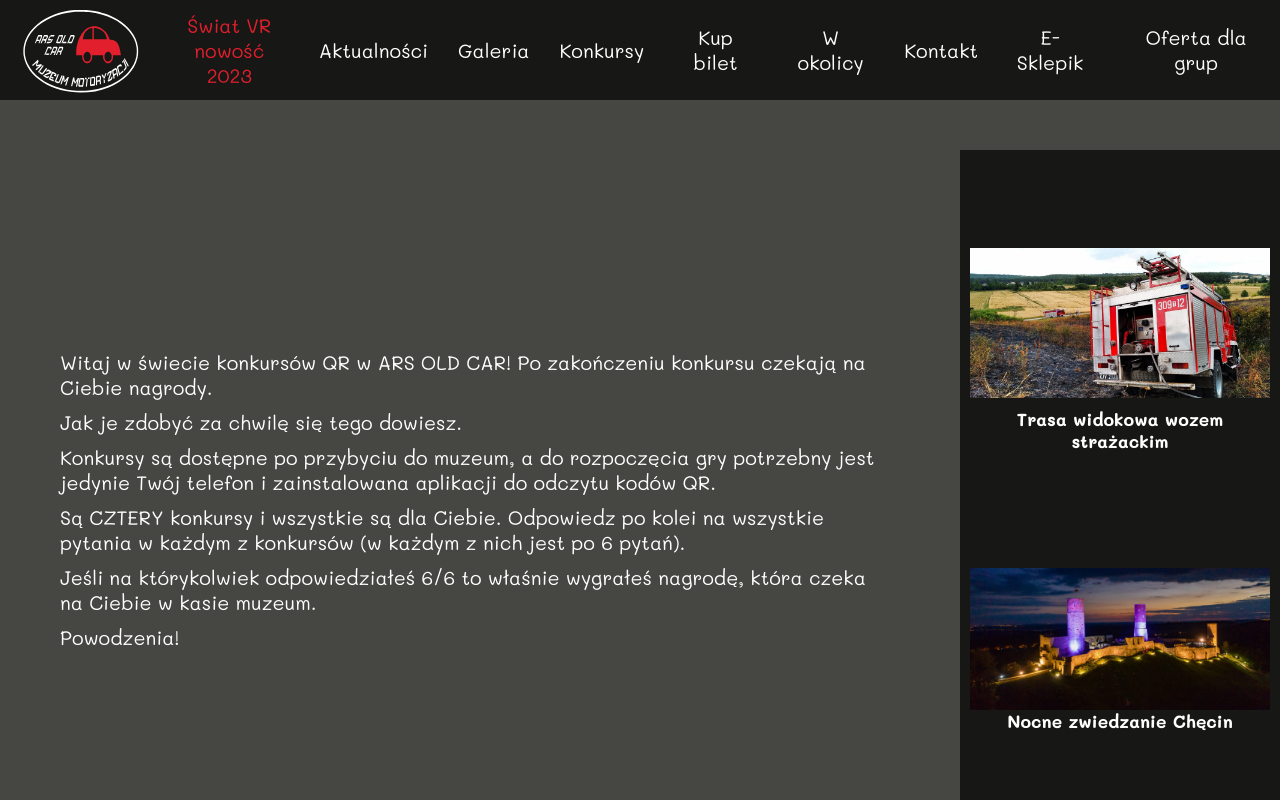
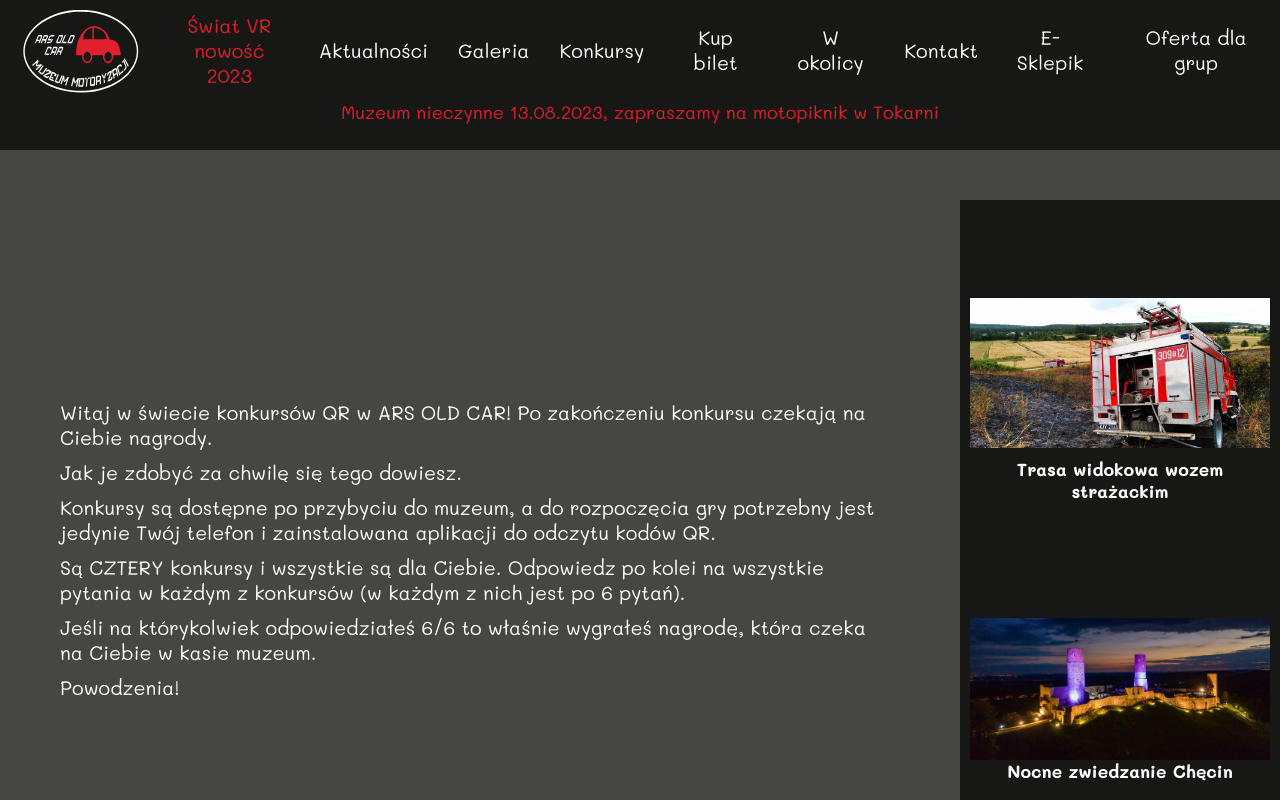
Before and after one commit to damian-guh/ars-old-car, a Next.js app: page /qr in a window 1280 px wide. Shown: the top 800 px of the page. Built offline with nearby package versions, Linux system fonts and the light colour scheme.

Commit message:
chore: update quick news

```diff
--- a/src/components/Layout/Header/index.tsx
+++ b/src/components/Layout/Header/index.tsx
@@ -1,7 +1,11 @@
 import { useContext, useRef } from 'react';
 import Link from 'next/link';
 import { BurgerContext } from 'components/Layout';
-import { Wrapper, LogoWrapper } from 'components/Layout/Header/Header.style';
+import {
+  Wrapper,
+  LogoWrapper,
+  QuickNewsSection,
+} from 'components/Layout/Header/Header.style';
 import Logo from 'components/Layout/Logo';
 import Menu from 'components/Layout/Menu';
 import Burger from 'components/Layout/Menu/Burger';
@@ -29,6 +33,9 @@ const Header = () => {
           onClick={() => toggleMenu && toggleMenu((prevState) => !prevState)}
         />
       )}
+      <QuickNewsSection>
+        Muzeum nieczynne 13.08.2023, zapraszamy na motopiknik w Tokarni
+      </QuickNewsSection>
     </Wrapper>
   );
 };
--- a/src/components/Layout/index.tsx
+++ b/src/components/Layout/index.tsx
@@ -24,7 +24,7 @@ const Wrapper = styled.div<{ isMenuOpen: boolean }>`
 `;
 
 const ContentWrapper = styled.div`
-  padding: 0 0 ${FOOTER_HEIGHT} 0;
+  padding: 50px 0 ${FOOTER_HEIGHT} 0;
 `;
 
 type Props = {
```
